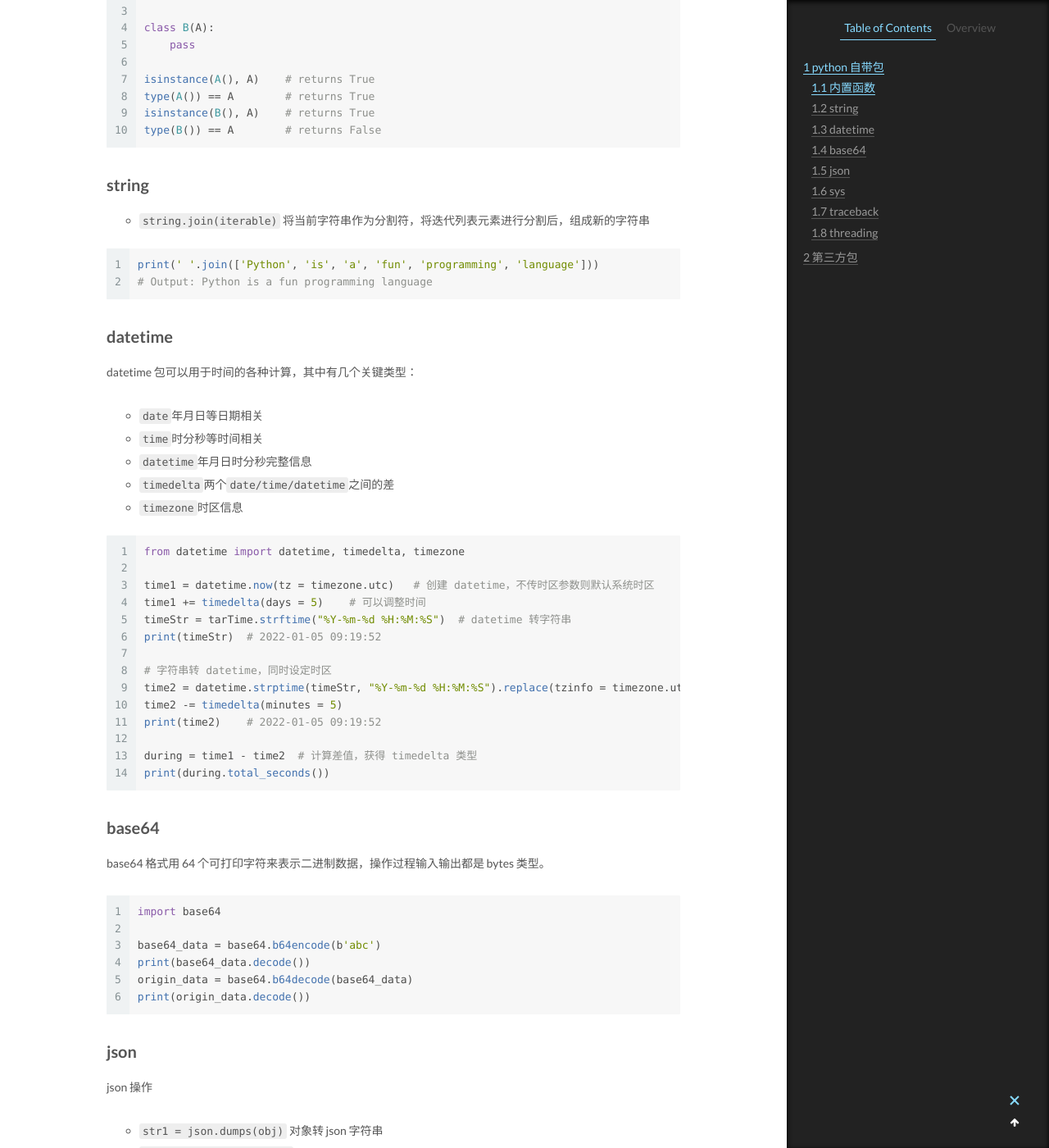
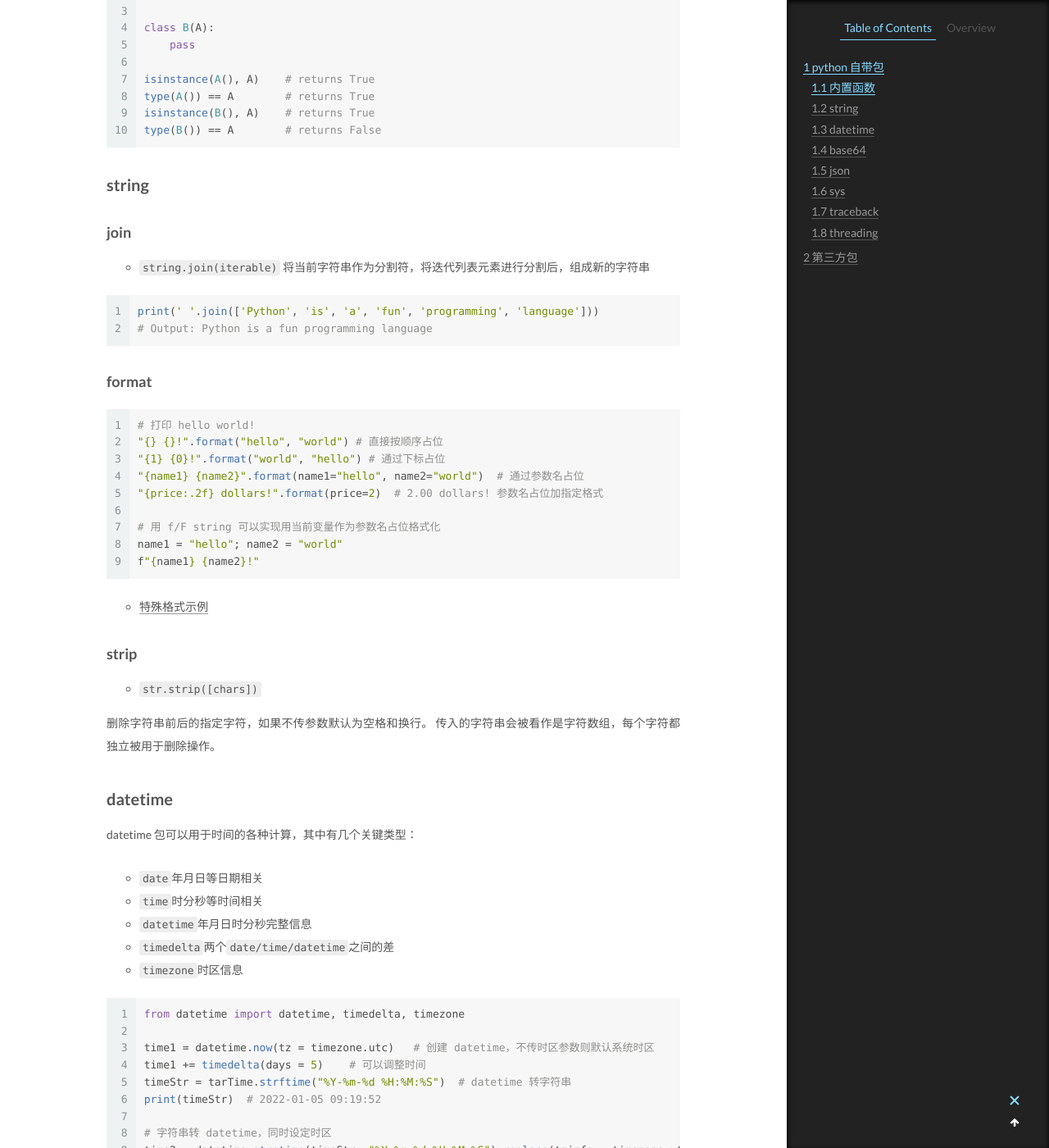
Before and after one commit to CodeHunter2006/CodeHunter2006.github.io, a Jekyll site: the page built from _posts/2022-12-31-Python_package.md, in a window 1280 px wide and 1400 px high, scrolled down 858 px. Shown: the whole window at 82% size. Built offline with Jekyll 4.4.1, drawn with Linux system fonts in a browser that asks for light colours.

Commit message:
doc: add contents

````diff
--- a/_posts/2022-12-31-Python_package.md
+++ b/_posts/2022-12-31-Python_package.md
@@ -33,6 +33,8 @@ type(B()) == A        # returns False
 
 ## string
 
+### join
+
 - `string.join(iterable)`
   将当前字符串作为分割符，将迭代列表元素进行分割后，组成新的字符串
 
@@ -40,6 +42,29 @@ type(B()) == A        # returns False
 print(' '.join(['Python', 'is', 'a', 'fun', 'programming', 'language']))
 # Output: Python is a fun programming language
 ```
+
+### format
+
+```python
+# 打印 hello world!
+"{} {}!".format("hello", "world") # 直接按顺序占位
+"{1} {0}!".format("world", "hello") # 通过下标占位
+"{name1} {name2}".format(name1="hello", name2="world")  # 通过参数名占位
+"{price:.2f} dollars!".format(price=2)  # 2.00 dollars! 参数名占位加指定格式
+
+# 用 f/F string 可以实现用当前变量作为参数名占位格式化
+name1 = "hello"; name2 = "world"
+f"{name1} {name2}!"
+```
+
+- [特殊格式示例](https://docs.python.org/3/library/string.html#formatexamples)
+
+### strip
+
+- `str.strip([chars])`
+
+删除字符串前后的指定字符，如果不传参数默认为空格和换行。
+传入的字符串会被看作是字符数组，每个字符都独立被用于删除操作。
 
 ## datetime
 
````
Also changed, not shown: _posts/2023-01-07-Python_Syntex.md (+9 -2 lines).
